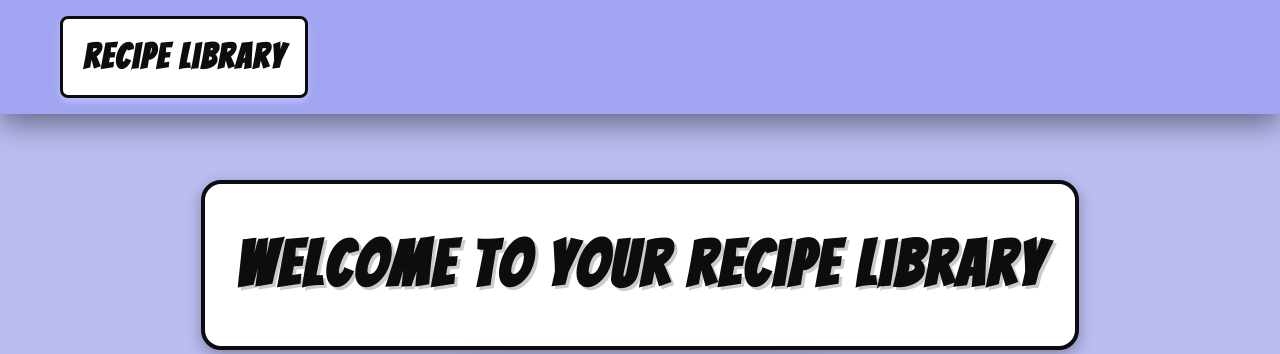
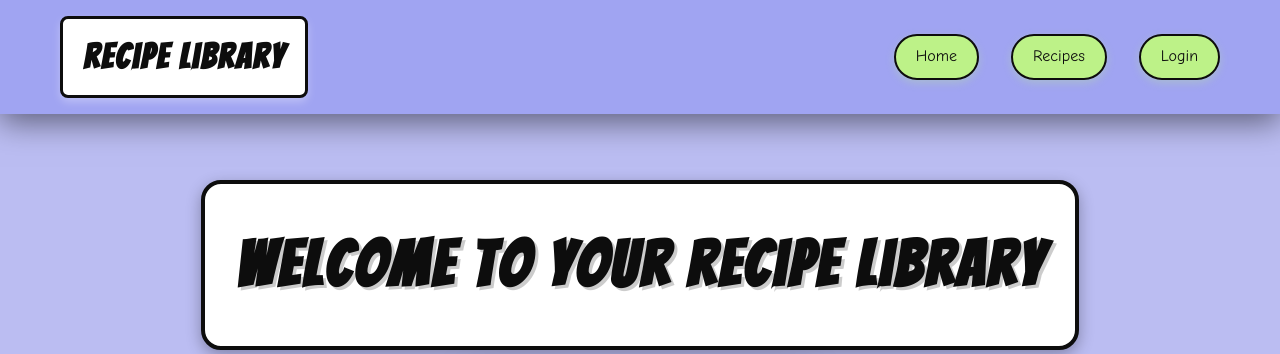
Before and after one commit to Bre-Wonder/Recipe-App-Achievment, a Django app: page / in a window 1280 px wide. Shown: the top 354 px of the page. Run offline with Django 5.2, Linux system fonts and the light colour scheme.

Commit message:
updated styles

```diff
--- a/Acheivement 2/A2_Recipe_App/src/recipeApp/templates/recipeApp/recipe_home.html
+++ b/Acheivement 2/A2_Recipe_App/src/recipeApp/templates/recipeApp/recipe_home.html
@@ -42,6 +42,32 @@
             display: flex;
             justify-content: space-between;
             align-items: center;
+        }
+
+        .nav-links {
+            display: flex;
+            list-style: none;
+            gap: 2rem;
+        }
+
+        .nav-links a {
+            text-decoration: none;
+            color: #0D0D0D;
+            font-weight: 600;
+            transition: all 0.3s ease;
+            background: #BDF288;
+            padding: 8px 20px;
+            border-radius: 25px;
+            border: 2px solid #0D0D0D;
+            display: inline-block;
+            font-size: 1rem;
+            box-shadow: 0 3px 8px rgba(189, 242, 136, 0.3);
+        }
+
+        .nav-links a:hover {
+            background: #F2EDA0;
+            transform: translateY(-2px);
+            box-shadow: 0 5px 15px rgba(242, 237, 160, 0.4);
         }
 
         .logo {
@@ -339,6 +365,11 @@
         <div class="container">
             <div class="nav-content">
                 <div class="logo">Recipe Library</div>
+                <ul class="nav-links">
+                    <li><a href="#home">Home</a></li>
+                    <li><a href="#recipes">Recipes</a></li>
+                    <li><a href="#login">Login</a></li>
+                </ul>
             </div>
         </div>
     </nav>
```
